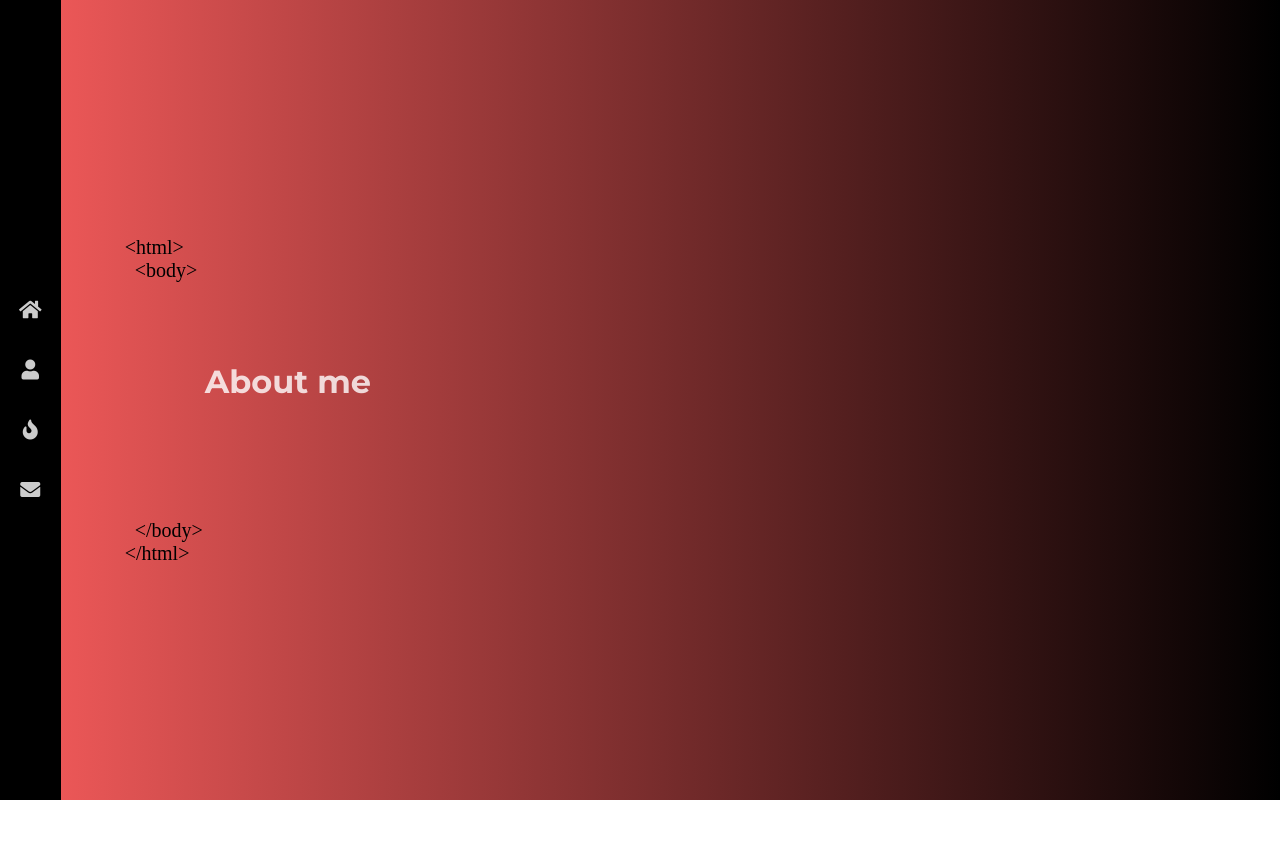
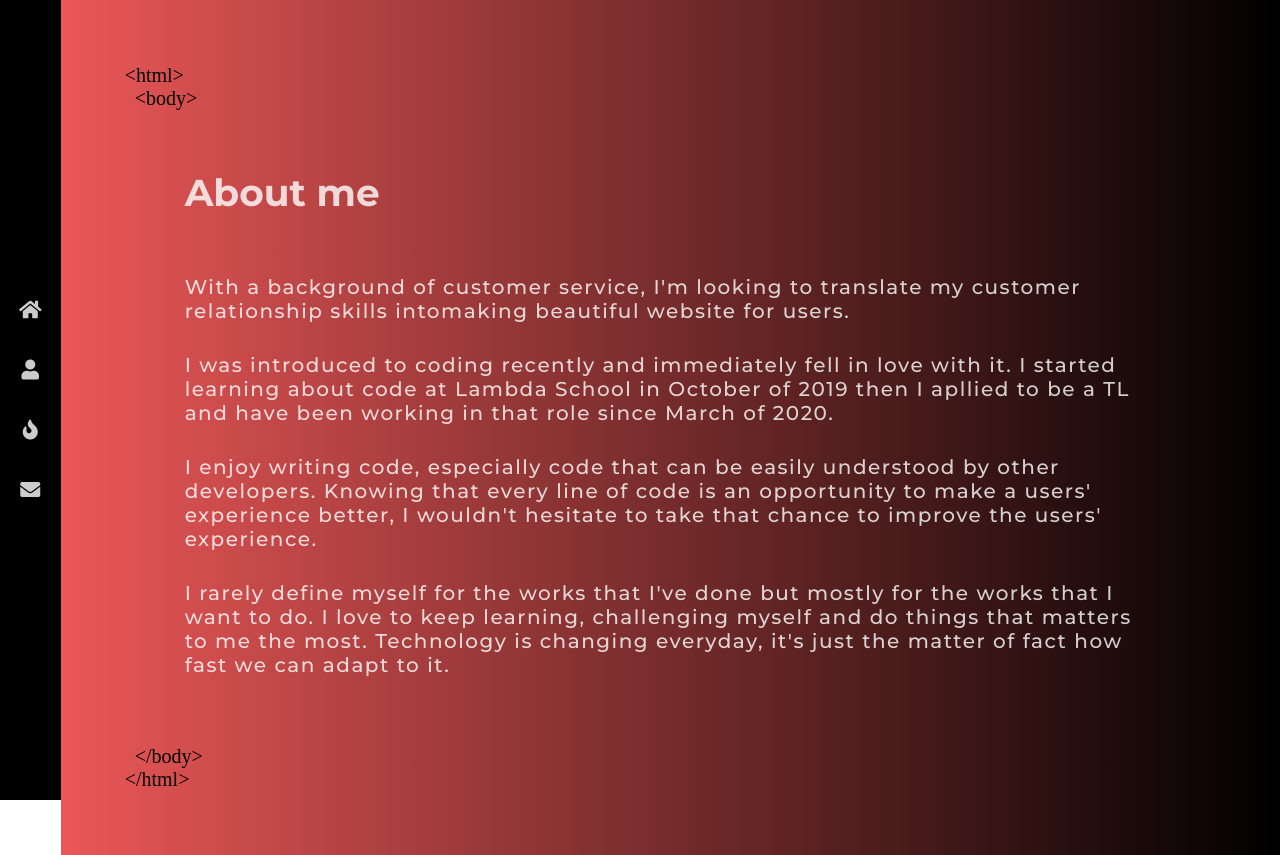
Before and after one commit to NathanNNguyen/nathan-portfolio, a React (Create React App) app: page /about in a window 1280 px wide. Before the commit the page ends 800 px from the top, so only its background shows below. Built offline with nearby package versions, Linux system fonts and the light colour scheme; a web font is replaced by a local one.

Commit message:
updated about page

```diff
--- a/src/App.scss
+++ b/src/App.scss
@@ -7,19 +7,16 @@ body {
         'Fira Sans', 'Droid Sans', 'Helvetica Neue', sans-serif;
     -webkit-font-smoothing: antialiased;
     -moz-osx-font-smoothing: grayscale;
-    color: white;
+    color: rgba(255, 255, 255, 0.8);
 }
 
 code {
     font-family: source-code-pro, Menlo, Monaco, Consolas, 'Courier New', monospace;
 }
 
+/* <a href="https://www.tma.vn/" target="_blank" rel="noopener noreferrer">Hello</a>{''} */
+
 .app {
   display: flex;
   width: 100%;
 }
-
-h1, p {
-  color: rgba(255, 255, 255, .8);
-  margin: 5rem 0 5rem 5rem;
-}
--- a/src/components/About/About.js
+++ b/src/components/About/About.js
@@ -7,7 +7,24 @@ function About() {
   return (
     <Wrapper>
       <div className={styles.about}>
-        <h1>About me</h1>
+        <div className={styles.textArea}>
+          <div className={styles.summary}>
+            <h2>About me</h2>
+            <p className={styles.text}>
+              With a background of customer service, I'm looking to translate my customer relationship skills intomaking beautiful website for users.
+              </p>
+            <p className={styles.text}>
+              I was introduced to coding recently and immediately fell in love with it. I started learning about code at Lambda School in October of 2019 then I apllied to be a TL and have been working in that role since March of 2020.
+              </p>
+            <p className={styles.text}>
+              I enjoy writing code, especially code that can be easily understood by other developers. Knowing that every line of code is an opportunity to make a users' experience better, I wouldn't hesitate to take that
+            chance to improve the users' experience.
+            </p>
+            <p className={styles.text}>
+              I rarely define myself for the works that I've done but mostly for the works that I want to do. I love to keep learning, challenging myself and do things that matters to me the most. Technology is changing everyday, it's just the matter of fact how fast we can adapt to it.
+              </p>
+          </div>
+        </div>
       </div>
     </Wrapper>
   );
--- a/src/components/About/About.module.scss
+++ b/src/components/About/About.module.scss
@@ -1,3 +1,23 @@
 .about {
 
+  .textArea {
+    position: relative;
+    z-index: 2;
+
+    .summary {
+      font-size: 25px;
+      font-weight: 500;
+
+      h2 {
+        margin: 60px;
+      }
+
+      .text {
+        margin: 30px 60px;
+        font-size: 20px;
+        letter-spacing: 1.5px;
+      }
+    }
+
+  }
 }
--- a/src/components/Home/Home.js
+++ b/src/components/Home/Home.js
@@ -10,11 +10,11 @@ function Home() {
         <div className={styles.textArea}>
           <div className={styles.summary}>
             <h1>Hi,
-          <br />
+              <br />
               my name is Nathan Nguyen,
-          <br />
+              <br />
               web developer.
-          </h1>
+            </h1>
             <p className={styles.title}>
               Fullstack Developer - HTML / CSS / JavaScript / React / NodeJS
           </p>
--- a/src/components/Home/Home.module.scss
+++ b/src/components/Home/Home.module.scss
@@ -13,7 +13,11 @@
 
     .summary {
       font-size: 25px;
-      font-weight: 700;
+      font-weight: 500;
+
+      h1, p{
+        margin: 60px;
+      }
     }
 
     .title {
```
Also changed, not shown: src/components/Navigation/Navigation.js (+6 -1 lines).
